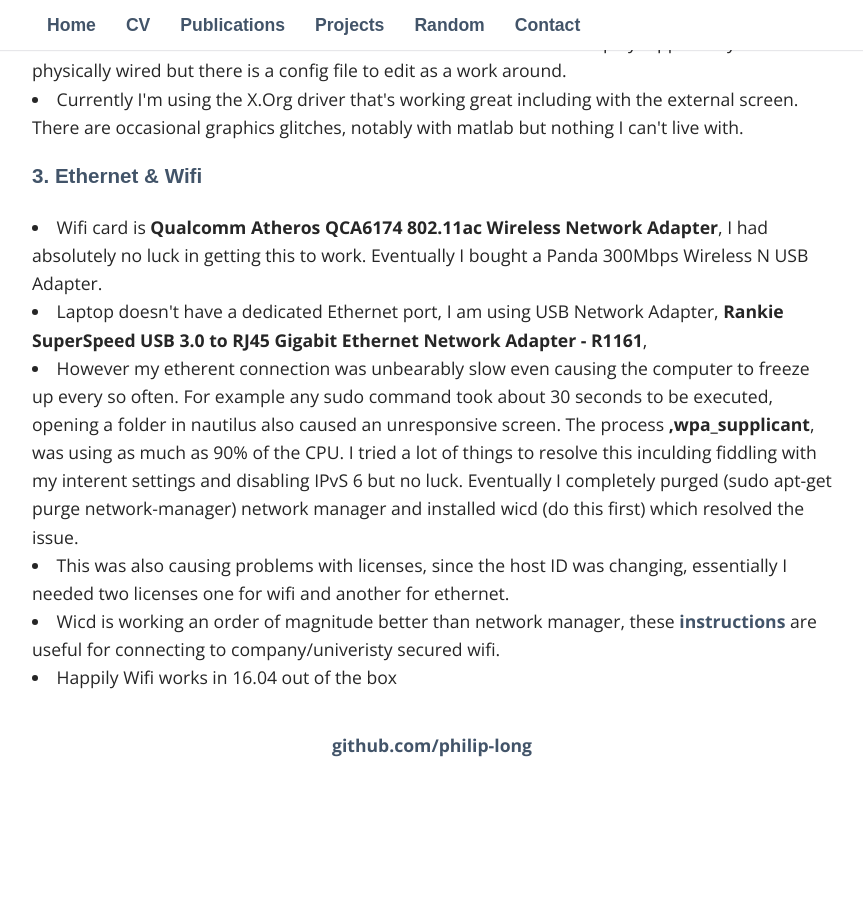
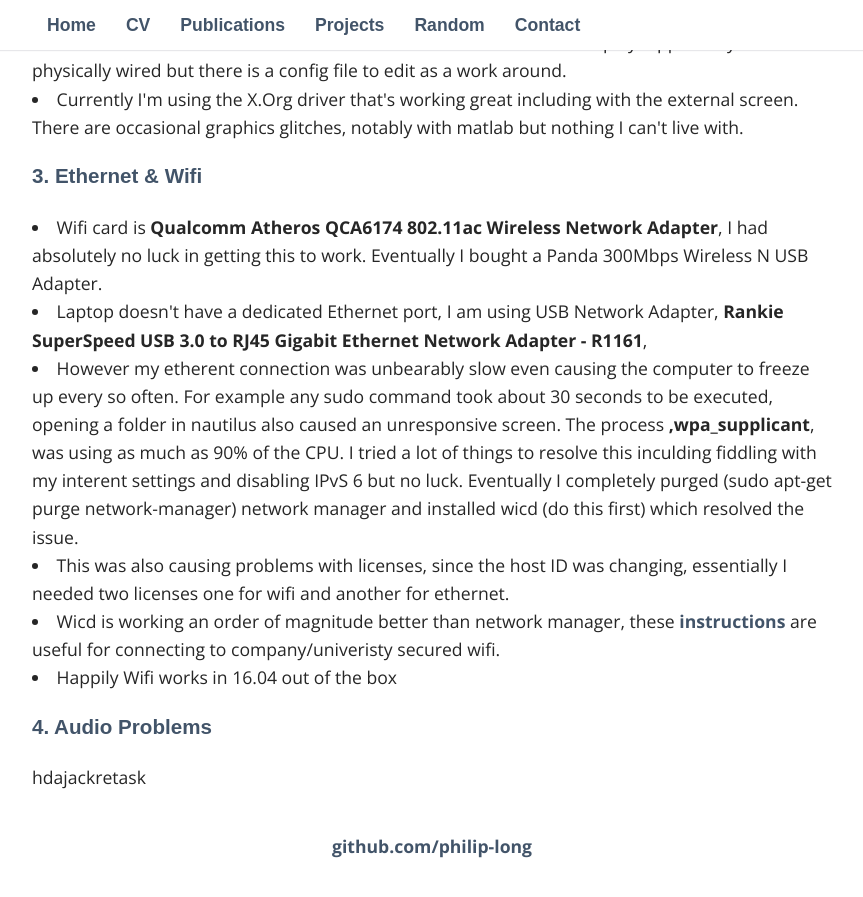
Before and after one commit to philip-long/philip-long.github.io, a Jekyll site: the page built from random/dellXPS15.html, in a window 1280 px wide and 900 px high, scrolled down 1095 px. Shown: the top 897 px of the window, without its empty margins (208-1071 px from the left). Built offline with Jekyll 4.4.1, drawn with Linux system fonts in a browser that asks for light colours; some web fonts are replaced; before the commit the page ends 1894 px from its top, so only the background shows below that.

Commit message:
Update dellXPS15.html

```diff
--- a/random/dellXPS15.html
+++ b/random/dellXPS15.html
@@ -40,3 +40,8 @@
    <li> This was also causing problems with licenses, since the host ID was changing, essentially I needed two licenses one for wifi and another for ethernet.  </li>
    <li> Wicd is working an order of magnitude better than network manager, these <a href="https://demu.red/blog/2016/03/setting-up-wicd-for-wpa2-peap-without-a-domain-field/"> instructions </a>   are useful for connecting to company/univeristy secured wifi. </li>
    <li>Happily Wifi works in 16.04 out of the box </li>
+
+
+<h3> 4. Audio Problems </h3>
+
+hdajackretask
```
